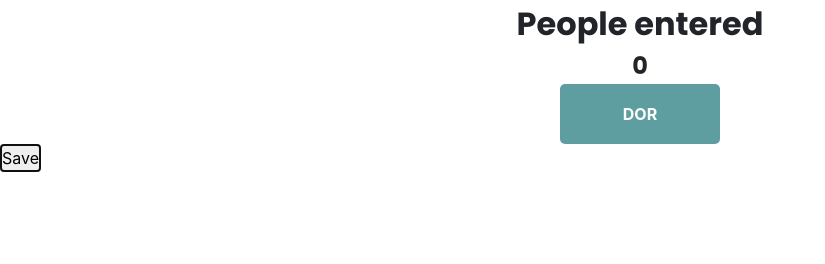
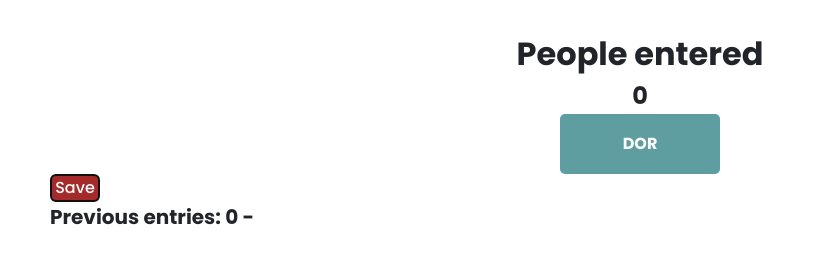
Before and after one commit to markodeve/pstarter, a website: page src/index.html in a window 1280 px wide. Both pictures are taken after a click on the button "Save". Shown: the whole page, without its empty margins (0-825 px from the left). Drawn offline with nearby package versions, Linux system fonts and the light colour scheme; files that its build step writes are made by us from their sources.

Commit message:
taktikadengi3.7

```diff
--- a/src/index.html
+++ b/src/index.html
@@ -45,11 +45,14 @@
 </head>
 <body>
 
-    <h1>People entered</h1>
+    <div class="container">
+        <h1>People entered</h1>
     <h2 id="count_el">0</h2>
     <button id="btnn">Dor</button>
 
     <button id="save">Save</button>
+    <p id="entries">Previous entries: </p>
+    </div>
 
 
 
--- a/src/js/script.js
+++ b/src/js/script.js
@@ -1,12 +1,13 @@
 const dorador = document.getElementById("count_el"),
       btnn = document.getElementById("btnn"),
-      savebtn = document.getElementById("save");
+      savebtn = document.getElementById("save"),
+      entrie = document.getElementById('entries');
 
-      let totalCount = 0;
+let totalCount = 0;
 
 
-    function incrementCount() {
-        totalCount += 1;
+function incrementCount() {
+    totalCount += 1;
 }
 
 btnn.addEventListener('click', () => {
@@ -15,15 +16,14 @@ btnn.addEventListener('click', () => {
 });
 
 function save() {
-   console.log(totalCount);
+   let dor = totalCount + " - ";
+   entrie.textContent += ' ';
+   entrie.textContent += dor;
+   dorador.textContent = 0;
+   totalCount = 0;
+
 }
 
 savebtn.addEventListener('click', () => {
     save();
 });
-
-
-let username = "Dor";
-let message = "you have threee new dors.";
-
-console.log(username + ", " + message);
--- a/src/sass/blocks/_dor.scss
+++ b/src/sass/blocks/_dor.scss
@@ -1,3 +1,7 @@
+.container {
+    padding: 30px 50px;
+}
+
 h1, h2 {
     text-align: center;
     margin: 0;
@@ -15,6 +19,26 @@ h1, h2 {
     background-color: cadetblue;
     text-transform: uppercase;
     font-weight: bold;
-    transition: all 1s;
+    transition: all 0.5s;
+}
 
+#btnn:active {
+    transform: scale(0.9);
 }
+
+#save {
+    border-radius: 5px;
+    width: 50px;
+    background-color: brown;
+    color: #fff;
+}
+
+#save:hover {
+    background-color: rgb(255, 190, 190);
+    color: #000;
+}
+
+#entries {
+    font-size: 20px;
+    font-weight: bold;
+}
```
Also changed, not shown: docs/index.html (+1 -1 lines), docs/js/script.js (+11 -11 lines), docs/css/style.min.css.
